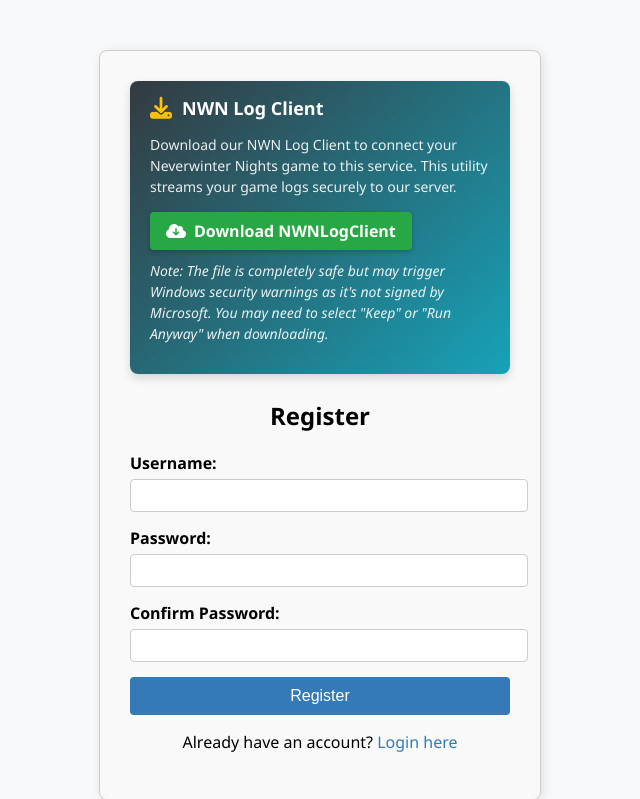
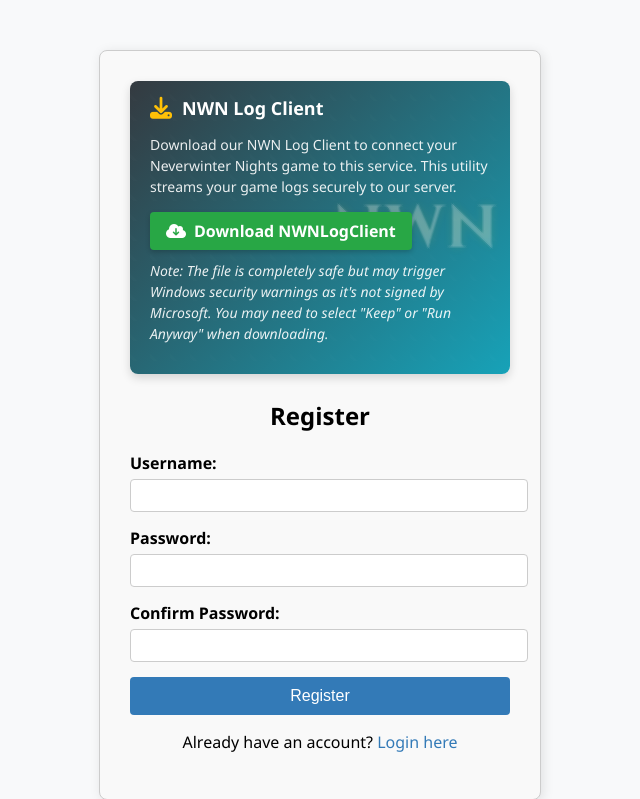
Before and after one commit to codes4free/nwn-persona-web, a Flask app: page /register in a window 1280 px wide. Shown: the top 799 px of the page, without its empty margins (320-960 px from the left). Run offline with Flask 3, Linux system fonts and the light colour scheme.

Commit message:
Add NWN logo as stylized text in the background of download banners

```diff
--- a/templates/register.html
+++ b/templates/register.html
@@ -5,6 +5,7 @@
   <title>Register</title>
   <link rel="stylesheet" href="{{ url_for('static', filename='css/style.css') }}">
   <link rel="stylesheet" href="https://cdnjs.cloudflare.com/ajax/libs/font-awesome/6.4.0/css/all.min.css">
+  <link rel="stylesheet" href="https://fonts.googleapis.com/css2?family=Cinzel:wght@700&display=swap">
   <style>
     .download-banner {
       background: linear-gradient(135deg, #343a40, #17a2b8);
@@ -28,6 +29,26 @@
       background-size: 20px 20px;
       opacity: 0.2;
       z-index: 0;
+    }
+
+    .download-banner::after {
+      content: "NWN";
+      position: absolute;
+      top: 50%;
+      right: 10px;
+      font-size: 60px;
+      font-weight: bold;
+      font-family: 'Cinzel', serif;
+      color: rgba(255, 255, 255, 0.1);
+      z-index: 0;
+      transform: translateY(-50%);
+      letter-spacing: 2px;
+      text-shadow:
+        -1px -1px 0 rgba(255, 255, 255, 0.05),
+        1px -1px 0 rgba(255, 255, 255, 0.05),
+        -1px 1px 0 rgba(255, 255, 255, 0.05),
+        1px 1px 0 rgba(255, 255, 255, 0.05),
+        0 0 10px rgba(255, 215, 0, 0.1); /* Golden glow */
     }
 
     .download-banner-content {
```
Also changed, not shown: templates/login.html (+21 -0 lines), static/img/nwn-logo.png (added).
